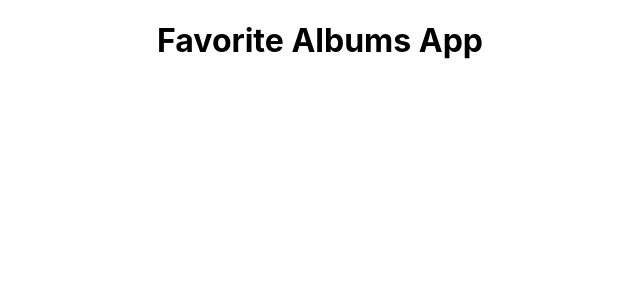
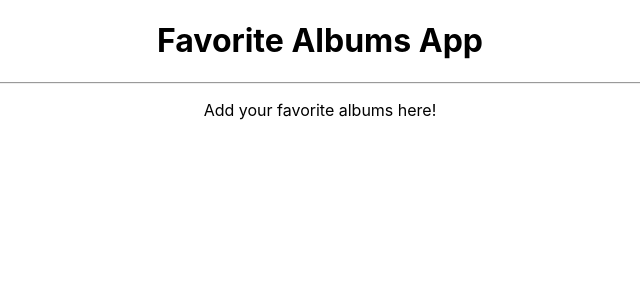
Before and after one commit to guzdaniel/favorite-albums-app, a React (Create React App) app: page /albums/1 in a window 1280 px wide. Shown: the top 300 px of the page, without its empty margins (320-960 px from the left). Built offline with nearby package versions, Linux system fonts and the light colour scheme.

Commit message:
Adds functionality to Home component

```diff
--- a/src/App.js
+++ b/src/Components/App.js
@@ -1,10 +1,11 @@
 import React from 'react';
-import './App.css';
+import '../App.css';
+import Home from './Home';
 
 function App() {
   return (
     <div className="App">
-      <h1>Favorite Albums App</h1>
+      <Home />
     </div>
   );
 }
--- /dev/null
+++ b/src/Components/Home.js
@@ -0,0 +1,13 @@
+import React from "react";
+
+function Home() {
+    return (
+        <div>
+            <h1>Favorite Albums App</h1>
+        <hr/>
+        <p>Add your favorite albums here!</p>
+        </div>
+    )
+}
+
+export default Home
--- a/src/index.js
+++ b/src/index.js
@@ -1,7 +1,7 @@
 import React from 'react';
 import ReactDOM from 'react-dom/client';
 import './index.css';
-import App from './App';
+import App from './Components/App'
 import reportWebVitals from './reportWebVitals';
 
 const root = ReactDOM.createRoot(document.getElementById('root'));
```
Also changed, not shown: src/Components/AlbumDetails.js (added, +9 -0 lines), src/Components/AlbumForm.js (added, +9 -0 lines), src/Components/AlbumsList.js (added, +9 -0 lines), src/Components/Navigation.js (added, +9 -0 lines), AlbumDetails.js (deleted), AlbumForm.js (deleted), AlbumsList.js (deleted), Home.js (deleted), src/Navigation.js (deleted), 1 other file (tests, documents, lock files or other folders).
